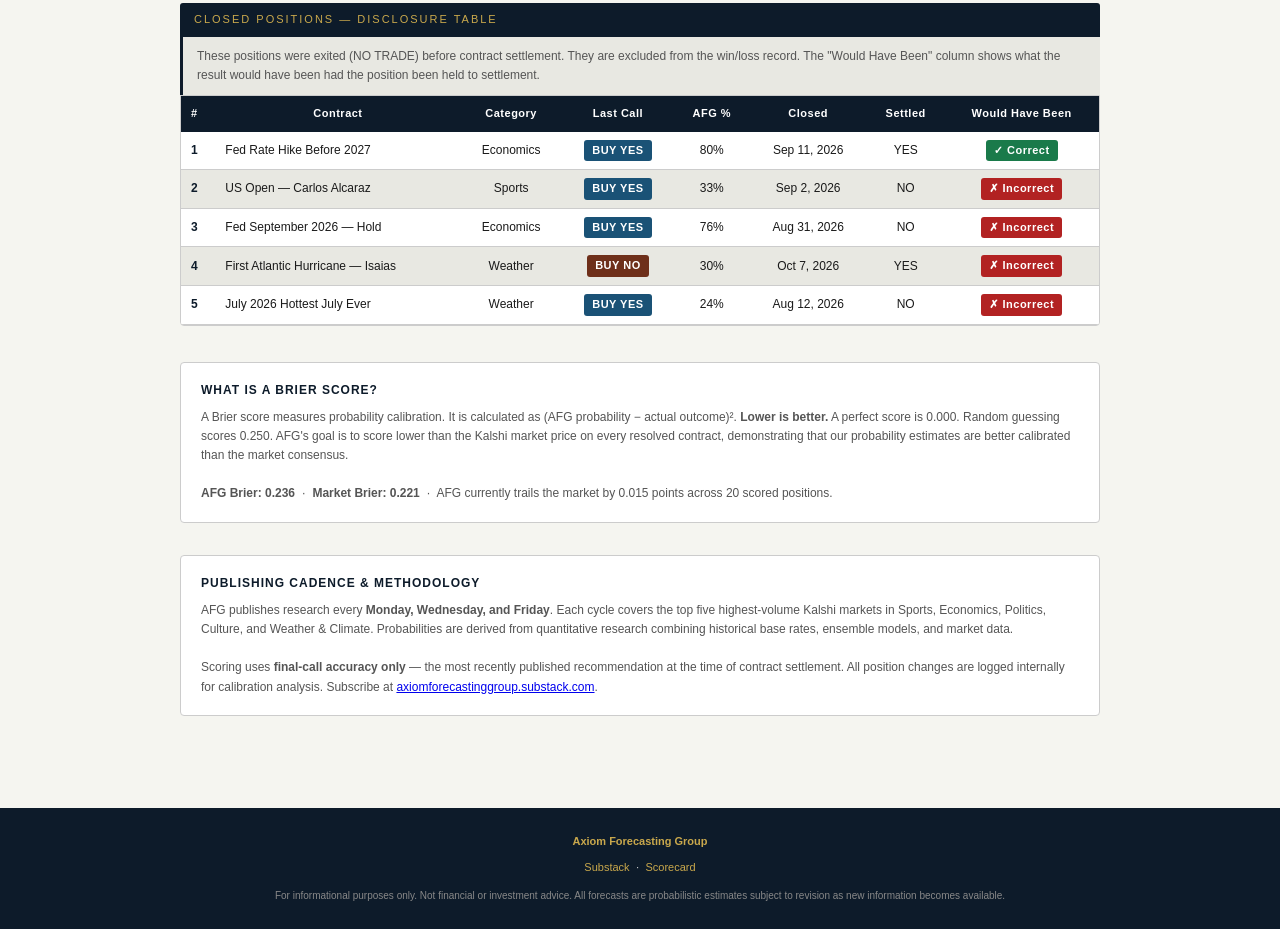
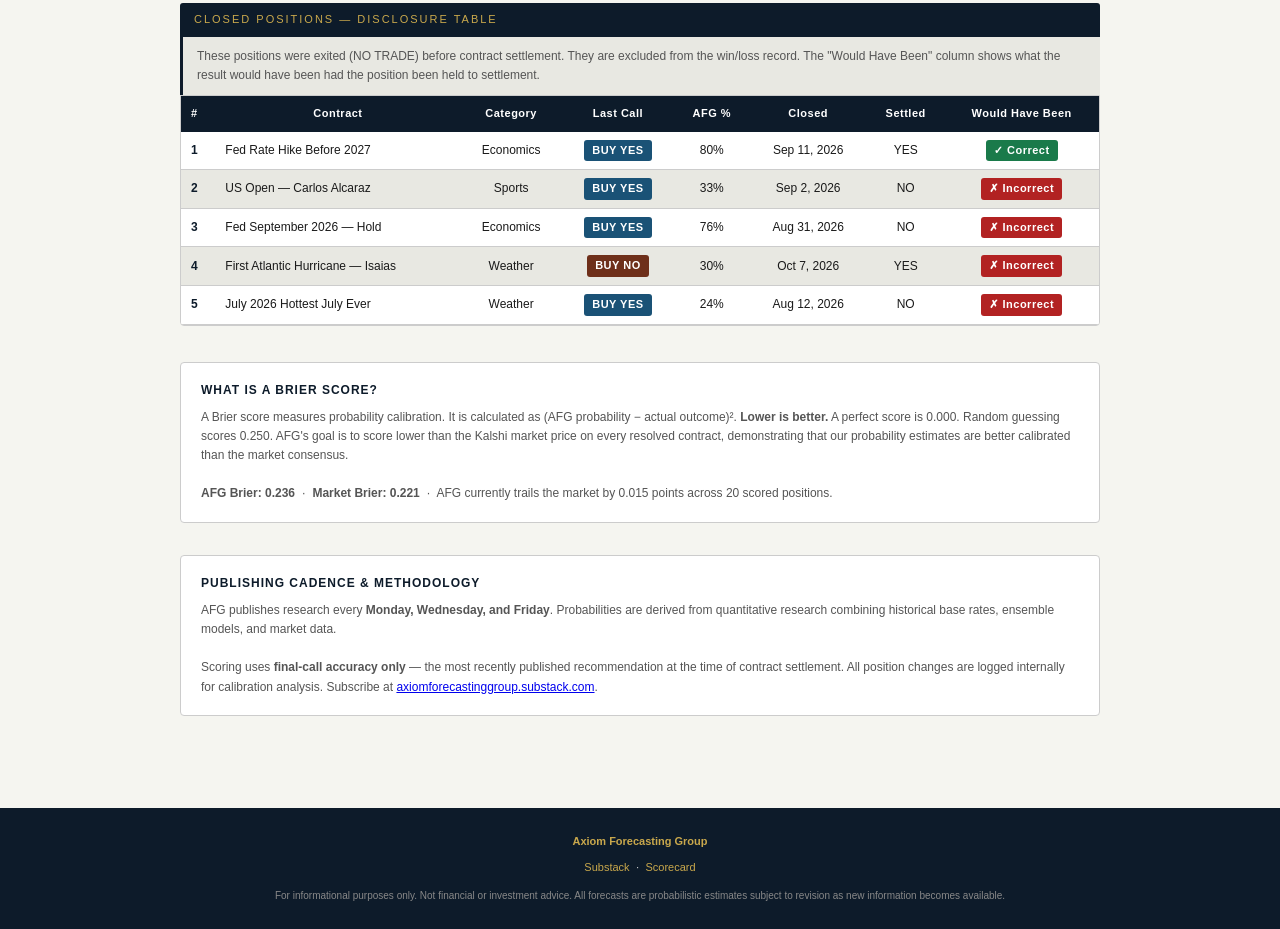
Before and after one commit to scowlfaceq02/afg-scorecard, a plain HTML site: page docs/index.html in a window 1280 px wide. Shown: the part 1731-2660 px from the top of the page. Drawn offline with Linux system fonts and the light colour scheme.

```diff
--- a/docs/index.html
+++ b/docs/index.html
@@ -691,7 +691,7 @@
   <!-- ═══════════════════ PUBLISHING CADENCE -->
   <div class="legend-box">
     <h3>Publishing Cadence &amp; Methodology</h3>
-    <p>AFG publishes research every <strong>Monday, Wednesday, and Friday</strong>. Each cycle covers the top five highest-volume Kalshi markets in Sports, Economics, Politics, Culture, and Weather &amp; Climate. Probabilities are derived from quantitative research combining historical base rates, ensemble models, and market data.</p>
+    <p>AFG publishes research every <strong>Monday, Wednesday, and Friday</strong>. Probabilities are derived from quantitative research combining historical base rates, ensemble models, and market data.</p>
     <br/>
     <p>Scoring uses <strong>final-call accuracy only</strong> — the most recently published recommendation at the time of contract settlement. All position changes are logged internally for calibration analysis. Subscribe at <a href="https://axiomforecastinggroup.substack.com/welcome" target="_blank">axiomforecastinggroup.substack.com</a>.</p>
   </div>
```
